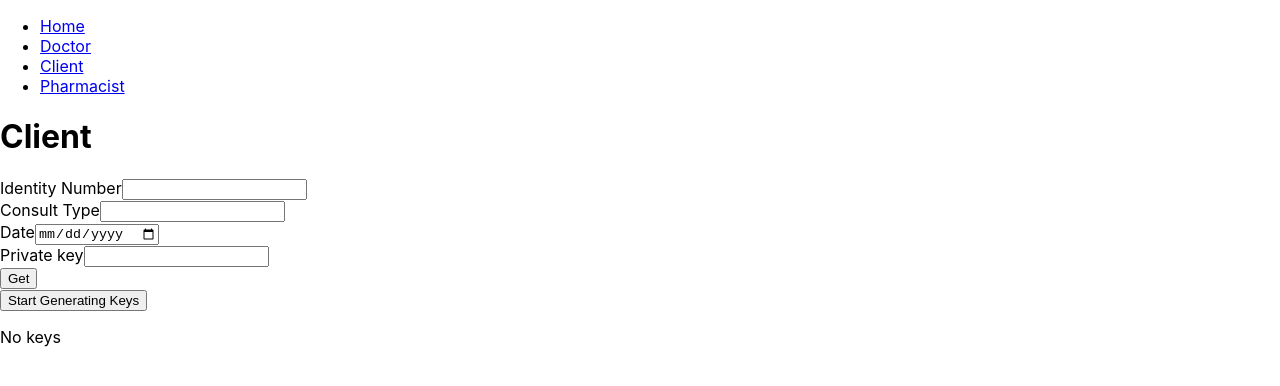
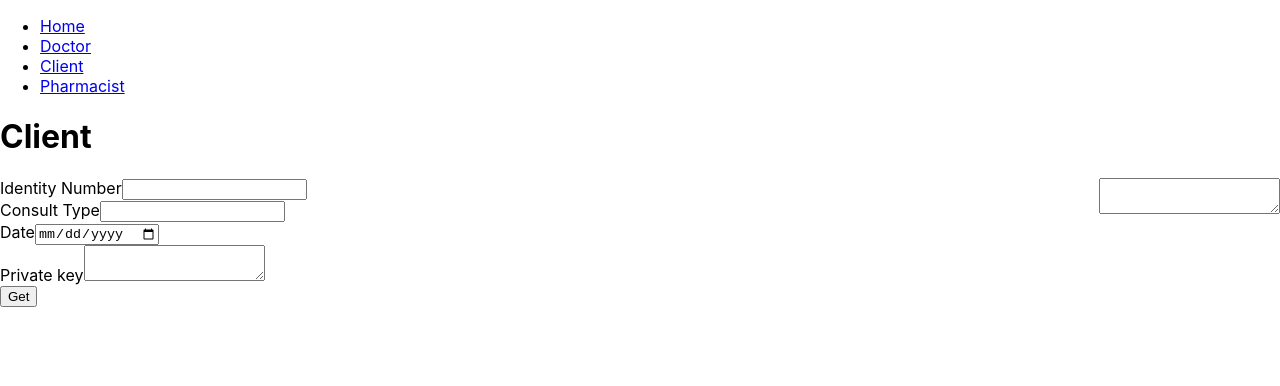
Before and after one commit to AndreiNoroc/medical-records, a React (Create React App) app: page /client in a window 1280 px wide. Shown: the top 386 px of the page. Built offline with nearby package versions, Linux system fonts and the light colour scheme.

Commit message:
client get data

```diff
--- a/src/components/client/ClientGenerateKeys.js
+++ /dev/null
@@ -1,30 +0,0 @@
-import React from 'react';
-import { JSEncrypt } from "jsencrypt";
-
-function ClientGenerateKeys() {
-    const [isGenerated, setIsGenerated] = React.useState(false);
-    const [privateKey, setPrivateKey] = React.useState('');
-    const [publicKey, setPublicKey] = React.useState('');
-
-    const handleClickStartGenerating = async () => {
-        const crypt = new JSEncrypt({default_key_size: 2048});
-        setPrivateKey(crypt.getPrivateKey());
-        setPublicKey(crypt.getPublicKey());
-        setIsGenerated(true);
-    };
-
-    return (
-        <div>
-            <button onClick={handleClickStartGenerating}> Start Generating Keys </button>
-            {isGenerated ? <div>
-                                <h3>Private key</h3>
-                                <textarea readOnly>{privateKey}</textarea>
-                                <h3>Public key</h3>
-                                <textarea readOnly>{publicKey}</textarea>
-                            </div>
-                            : <p>No keys</p>}
-        </div>
-    );
-}
-
-export default ClientGenerateKeys;
--- a/src/components/client/ClientGetData.js
+++ b/src/components/client/ClientGetData.js
@@ -1,13 +1,15 @@
+import JSEncrypt from 'jsencrypt';
 import React from 'react';
 import Web3 from 'web3';
 import MedicalRecordsContract from '../../artifacts/contracts/MedicalRecordsContract.sol/MedicalRecordsContract.json';
-import { JSEncrypt } from "jsencrypt";
+
 
 function ClientGetData() {
     const [identityNumber, setIdentityNumber] = React.useState('');
     const [consultType, setConsultType] = React.useState('');
     const [consultDate, setConsultDate] = React.useState('');
     const [privateKey, setPrivateKey] = React.useState("");
+    const [getMessage, setMessage] = React.useState("");
 
     const handleIdentityNumber = (event) => {
         setIdentityNumber(event.target.value);
@@ -37,15 +39,15 @@ function ClientGetData() {
                 const preKey = identityNumber + consultDate + consultType;
                 const key = web3.utils.keccak256(web3.eth.abi.encodeParameters(["string"], [preKey]));
 
-                const transaction = await contract.methods.readData(key).send({ from: accounts[0] });
-                console.log(transaction);
+                const transaction = await contract.methods.readData(key).call({ from: accounts[0] });
 
-                const crypt = new JSEncrypt({default_key_size: 2048});
-                crypt.setPrivateKey(privateKey);
-                const decryptedPack = crypt.decrypt(transaction);
+                const decryptorInstance = new JSEncrypt();
+                decryptorInstance.setPrivateKey(privateKey);
+                const decryptedPack = decryptorInstance.decrypt(transaction);
 
                 console.log(decryptedPack);
-                // console.log(web3.eth.abi.decodeParameter('uint256', decryptedPack['message']));
+                console.log(decryptedPack["message"]);
+                setMessage(decryptedPack["message"]);
             } catch(error) {
                 console.log(error);
             }
@@ -53,6 +55,7 @@ function ClientGetData() {
     };
 
     return (
+        <div style={{display: "flex", justifyContent: "space-between"}}>
             <div>
                 <form>
                     <div>
@@ -69,12 +72,16 @@ function ClientGetData() {
                     </div>
                     <div>
                         <label htmlFor='key'>Private key</label>
-                    <input type="text" name="pk" value={privateKey} onChange={handlePrivateKey} />
+                        <textarea name="pk" value={privateKey} onChange={handlePrivateKey} />
                     </div>
                     {/* <input type="submit" value="Get" /> */}
                 </form>
                 <button onClick={handleSubmit}> Get </button>
             </div>
+            <div>
+                <textarea readOnly>{getMessage}</textarea>
+            </div>
+        </div>
     );
 }
 
--- a/src/components/client/ClientInterface.js
+++ b/src/components/client/ClientInterface.js
@@ -1,6 +1,5 @@
 import React from 'react';
 import ClientGetData from './ClientGetData';
-import ClientGenerateKeys from './ClientGenerateKeys';
 
 function ClientInterface() {
     return (
@@ -8,7 +7,6 @@ function ClientInterface() {
             <h1>Client</h1>
             <div>
                 <ClientGetData />
-                <ClientGenerateKeys />
             </div>
         </div>
     );
--- a/src/components/doctor/DoctorInsert.js
+++ b/src/components/doctor/DoctorInsert.js
@@ -1,6 +1,6 @@
 import React from 'react';
 import MedicalRecordsContract from '../../artifacts/contracts/MedicalRecordsContract.sol/MedicalRecordsContract.json';
-import { JSEncrypt } from "jsencrypt";
+import JSEncrypt from 'jsencrypt';
 const Web3 = require("web3");
 
 function DoctorInterface() {
@@ -52,22 +52,21 @@ function DoctorInterface() {
                     'description': description
                 };
 
-                const hashMessage = web3.utils.keccak256(JSON.stringify(message));
-                // console.log(web3.eth.abi.decodeParameter('uint256', hashMessage));
+                const stringifyMessage = JSON.stringify(message);
+                const hashMessage = web3.utils.keccak256(stringifyMessage);
                 const signature = await web3.eth.sign(hashMessage, accounts[0]);
 
                 const newPackage = {
-                    'message': hashMessage,
+                    'message': stringifyMessage,
                     'sign': signature,
                     'docAdress': accounts[0]
                 }
 
-                const crypt = new JSEncrypt({default_key_size: 2048});
-                crypt.setPublicKey(clientPublicKey);
-                const encryptedPack = crypt.encrypt(newPackage);
+                const encryptorInstance = new JSEncrypt();
+                encryptorInstance.setPublicKey(clientPublicKey);
+                const encryptedPack = encryptorInstance.encrypt(JSON.stringify(newPackage));
 
                 const transaction = await contract.methods.insertData(key, encryptedPack).send({ from: accounts[0] });
-                console.log(transaction);
             } catch (error) {
                 console.log(error);
             }
@@ -99,9 +98,8 @@ function DoctorInterface() {
                 </div>
                 <div>
                     <label htmlFor='clientPublicKey'>Client Public Key</label>
-                    <input type="text" name="clientPublicKey" value={clientPublicKey} onChange={handleclientPublicKey} />
+                    <textarea name="clientPublicKey" value={clientPublicKey} onChange={handleclientPublicKey} />
                 </div>
-                {/* <input type="submit" value="Insert" /> */}
             </form>
             <button onClick={handleSubmit}> Insert </button>
         </div>
```
Also changed, not shown: 1 other file (tests, documents, lock files or other folders). Lines whose indentation alone changed are shown as unchanged.
